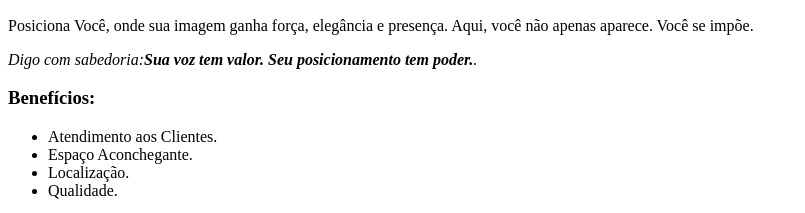
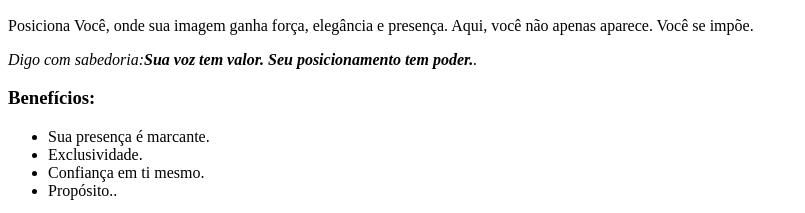
Before and after one commit to MaryCrossLilith/principalposicionavoc-, a plain HTML site: page index.html in a window 1280 px wide. Shown: the part 434-647 px from the top of the page, without its empty margins (0-805 px from the left). Drawn offline with Linux system fonts and the light colour scheme.

Commit message:
beneficios

```diff
--- a/index.html
+++ b/index.html
@@ -21,10 +21,10 @@
        <h3>Benefícios:</h3>
 
        <ul>
-        <li class="itens">Atendimento aos Clientes.</li>
-        <li class="itens">Espaço Aconchegante.</li>
-        <li class="itens">Localização.</li>
-        <li class="itens">Qualidade.</li>
+        <li class="itens">Sua presença é marcante.</li>
+        <li class="itens">Exclusividade.</li>
+        <li class="itens">Confiança em ti mesmo.</li>
+        <li class="itens">Propósito..</li>
        </ul>
 
        <img src="https://th.bing.com/th/id/R.f57395c01f64cb490faf08468e80f1bf?rik=o%2f%2fSrz86uNLCcQ&riu=http%3a%2f%2fwww.sentrumfrisor.no%2fwp-content%2fuploads%2f2019%2f03%2f8136-e1553112589348.jpg&ehk=yxFpszpZ2aLAyAWgxDOZUEiJ6lbNXULXVDG1OGTiDZw%3d&risl=&pid=ImgRaw&r=0" class="imagembeneficios">
```
